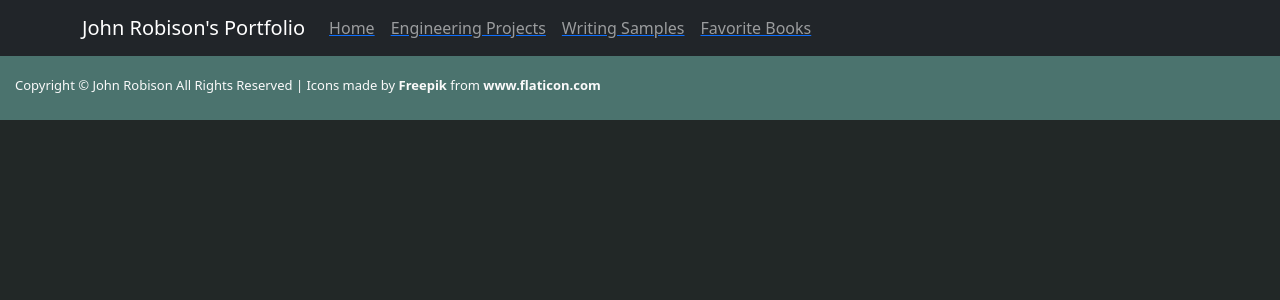
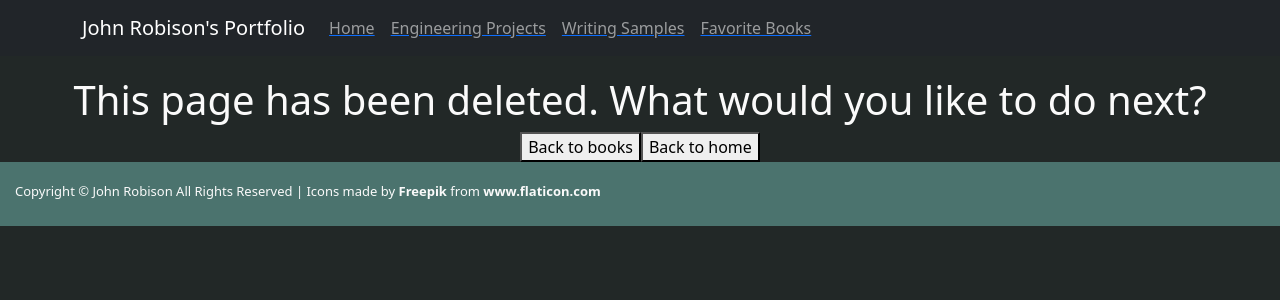
Before and after one commit to robisonJohn/Portfolio-Revised, a React (Create React App) app in the folder client/: page /confirmation in a window 1280 px wide. Shown: the top 300 px of the page. Built offline with nearby package versions, Linux system fonts and the light colour scheme.

Commit message:
managed styling and added a delete confirmation page

```diff
--- a/client/src/App.js
+++ b/client/src/App.js
@@ -14,6 +14,7 @@ import BookDetail from './screens/BookDetail/BookDetail';
 import AddBook from './screens/AddBook/AddBook';
 import Footer from './components/Footer/Footer';
 import BookEdit from './screens/BookEdit/BookEdit';
+import DeleteConfirmation from './screens/DeleteConfirmation/DeleteConfirmation';
 
 
 function App() {
@@ -42,6 +43,9 @@ function App() {
       <Route exact path="/goodreads/:id/edit">
         <BookEdit />
       </Route>
+      <Route path="/confirmation">
+        <DeleteConfirmation />
+      </Route>
       <Footer />
 
     </div>
--- a/client/src/screens/BookDetail/BookDetail.jsx
+++ b/client/src/screens/BookDetail/BookDetail.jsx
@@ -1,8 +1,9 @@
 import { useState, useEffect } from 'react';
 import { useParams, Link } from 'react-router-dom'
-import { getBook, deleteBook } from '../../services/books'
+import { deleteBook } from '../../services/books'
 import { Button, Container, Row, Col, Card } from 'react-bootstrap';
 import './BookDetail.css';
+import axios from 'axios';
 
 const BookDetail = (props) => {
     const [book, setBook] = useState(null);
@@ -11,12 +12,25 @@ const BookDetail = (props) => {
 
     useEffect(() => {
         const fetchBook = async () => {
-            const book = await getBook(id)
-            setBook(book)
+            let url = `https://robison-portfolio-api.herokuapp.com/goodreads/${id}`
+            const book = await axios.get(url)
+            setBook(book.data);
+            console.log(book.data)
             setLoaded(true)
+
         };
         fetchBook();
-    }, [id]);
+    }, [id])
+
+    const deleteBook = async id => {
+        try {
+            let url = `https://robison-portfolio-api.herokuapp.com/goodreads/${id}`
+            const response = await axios.delete(url)
+            console.log(response.data)
+        } catch (error) {
+            throw error
+        }
+    };
 
     if (!isLoaded) {
         return <h1>Loading...</h1>
@@ -50,7 +64,7 @@ const BookDetail = (props) => {
                             </Link>
                         </Row>
                         <Row className="justify-content-md-center">
-                            <Link to={`/goodreads`}>
+                            <Link to={`/confirmation`}>
                                 <Button onClick={() => deleteBook(book.id)} variant="danger" style={{margin: "10px", width: "150px"}} className="button">Delete Book</Button>
                             </Link>
                         </Row>
--- /dev/null
+++ b/client/src/screens/DeleteConfirmation/DeleteConfirmation.jsx
@@ -0,0 +1,17 @@
+import { Link } from 'react-router-dom'
+
+const DeleteConfirmation = () => {
+    return (
+        <div>
+            <h1>This page has been deleted. What would you like to do next?</h1>
+            <Link to="/goodreads">
+                <button>Back to books</button>
+            </Link>
+            <Link to="/">
+                <button>Back to home</button>
+            </Link>
+        </div>
+    )
+}
+
+export default DeleteConfirmation;
--- a/client/src/services/books.js
+++ b/client/src/services/books.js
@@ -8,7 +8,7 @@ const api = axios.create({
 export const getBooks = async () => {
     try {
 
-        const response = await api.get('/books')
+        const response = await api.get('/goodreads')
         return response.data
     }
     catch (error) {
```
